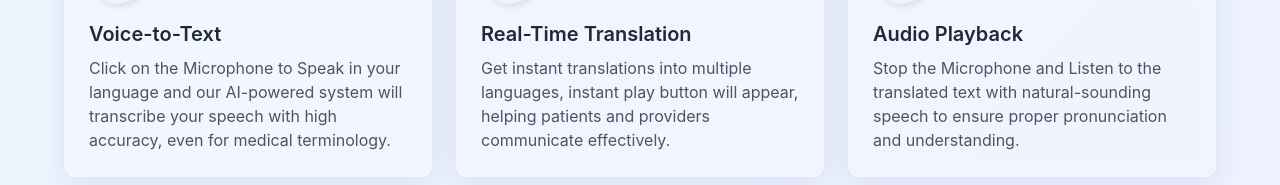
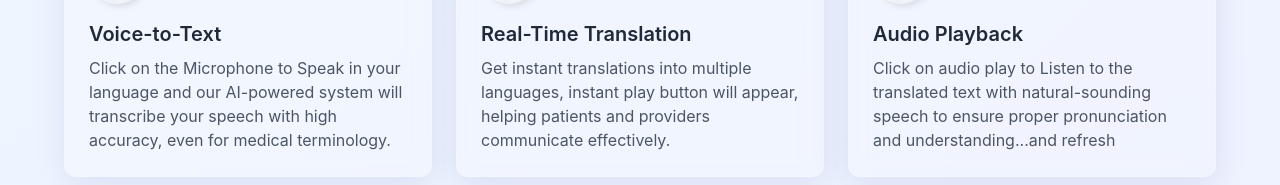
Before and after one commit to Gyimah3/Healthcare-Translator-Frontend, a React (Vite) app: page / in a window 1280 px wide. Shown: the part 615-800 px from the top of the page. Built offline with nearby package versions, Linux system fonts and the light colour scheme.

Commit message:
web-audio-added

```diff
--- a/src/components/WelcomeScreen.tsx
+++ b/src/components/WelcomeScreen.tsx
@@ -54,7 +54,7 @@ const WelcomeScreen: React.FC<WelcomeScreenProps> = ({ onStart }) => {
           <FeatureCard
             icon={Play}
             title="Audio Playback"
-            description="Stop the Microphone and Listen to the translated text with natural-sounding speech to ensure proper pronunciation and understanding."
+            description="Click on audio play to Listen to the translated text with natural-sounding speech to ensure proper pronunciation and understanding...and refresh"
           />
         </div>
 
```
